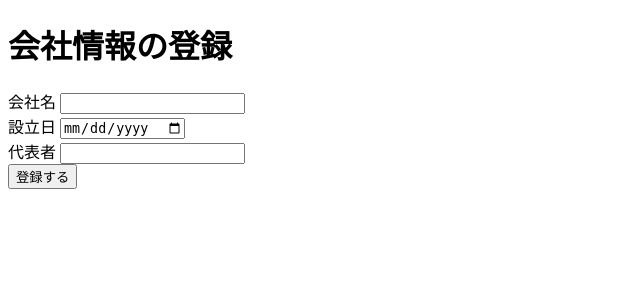
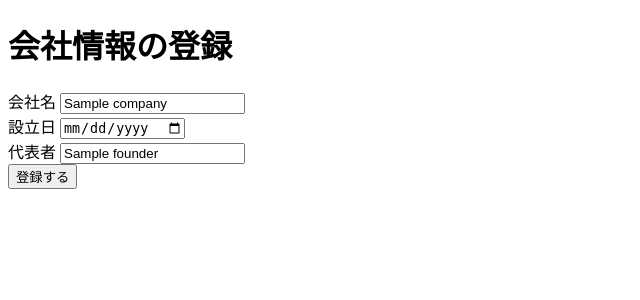
Before and after one commit to YaMac33/code, a PHP site: template part2/src/companies/views/new.php in a window 1280 px wide. Shown: the top 300 px of the page, without its empty margins (0-640 px from the left). Run offline with PHP 8.4, Linux system fonts and the light colour scheme; the template is opened without the code that fills it: most values are stand-ins (such as "Sample title", 1, 10 or a date in 2020); data that the repository does not hold is empty.

Commit message:
edit companies/new.php to record errors

```diff
--- a/part2/src/companies/views/new.php
+++ b/part2/src/companies/views/new.php
@@ -20,15 +20,15 @@
 
         <div>
             <label for="name">会社名</label>
-            <input type="text" id="name" name="name">
+            <input type="text" id="name" name="name" value="<?php echo $company['name'] ?>">
         </div>
         <div>
             <label for="establishment_date">設立日</label>
-            <input type="date" id="establishment_date" name="establishment_date">
+            <input type="date" id="establishment_date" name="establishment_date" value="<?php echo $company['establishment_date'] ?>">
         </div>
         <div>
             <label for="founder">代表者</label>
-            <input type="text" id="founder" name="founder">
+            <input type="text" id="founder" name="founder" value="<?php echo $company['founder'] ?>">
         </div>
         <div>
             <button type="submit">登録する</button>
```
Also changed, not shown: part2/src/companies/new.php (+7 -1 lines).
